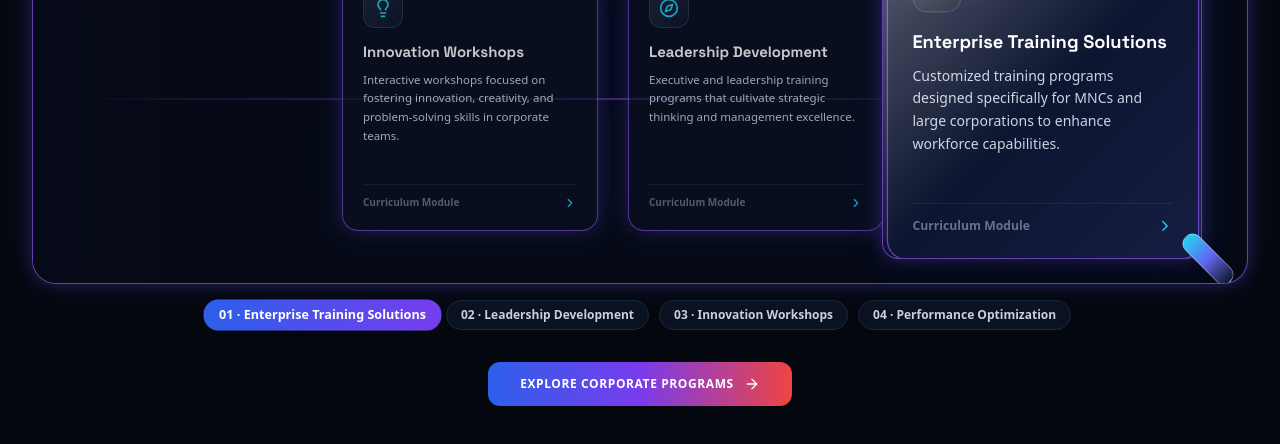
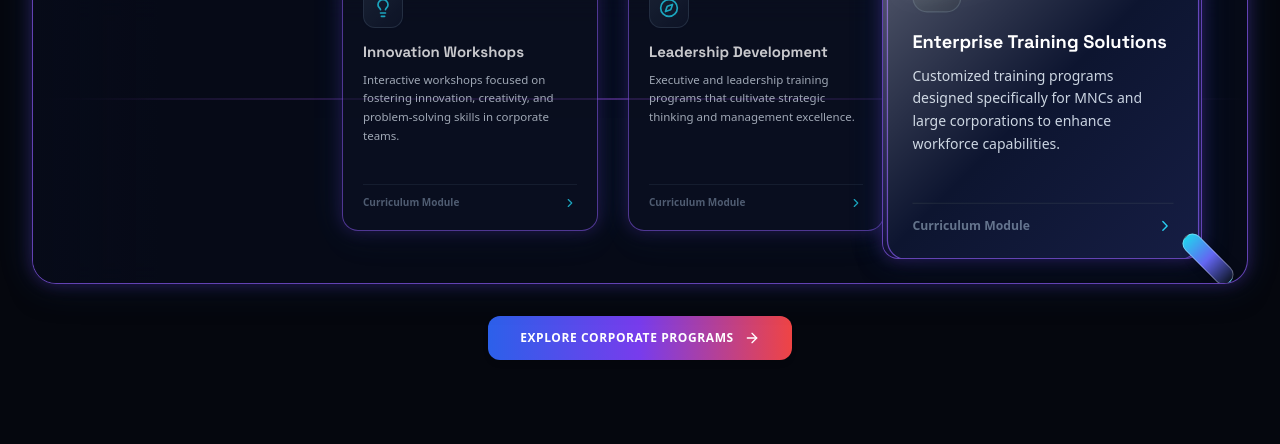
Before and after one commit to Tvadev24/Talentic360.AI, a React (Vite) app: page / in a window 1280 px wide. Shown: the part 5725-6169 px from the top of the page. Built offline with nearby package versions, Linux system fonts and the light colour scheme.

Commit message:
chore: remove step pills below Corporate Training magnifier stage

```diff
--- a/src/components/ProgramsSection.jsx
+++ b/src/components/ProgramsSection.jsx
@@ -314,27 +314,6 @@ function CorporateMagnifierSection({ program, gradientClass, iconMap, onExplore
               />
             </div>
           </div>
-
-          {/* Clickable Vertical Pills Below Stage */}
-          <div className="mt-4 flex items-center justify-center gap-2.5 flex-wrap">
-            {program.items.map((item, idx) => {
-              const isCurrent = idx === activeIdx;
-              return (
-                <button
-                  key={item.title}
-                  type="button"
-                  onClick={() => handleJumpToCard(idx)}
-                  className={`px-3.5 py-1.5 rounded-full text-xs font-semibold transition-all duration-300 cursor-pointer border ${
-                    isCurrent
-                      ? 'bg-gradient-to-r from-[#2c60ea] to-[#783cec] text-white border-transparent shadow-sm scale-105'
-                      : 'bg-white/75 dark:bg-slate-900/70 text-slate-600 dark:text-slate-300 border-slate-200 dark:border-slate-800 hover:border-indigo-400'
-                  }`}
-                >
-                  0{idx + 1} · {item.title}
-                </button>
-              );
-            })}
-          </div>
         </div>
 
         {/* Mobile/Tablet Fallback Grid */}
```
